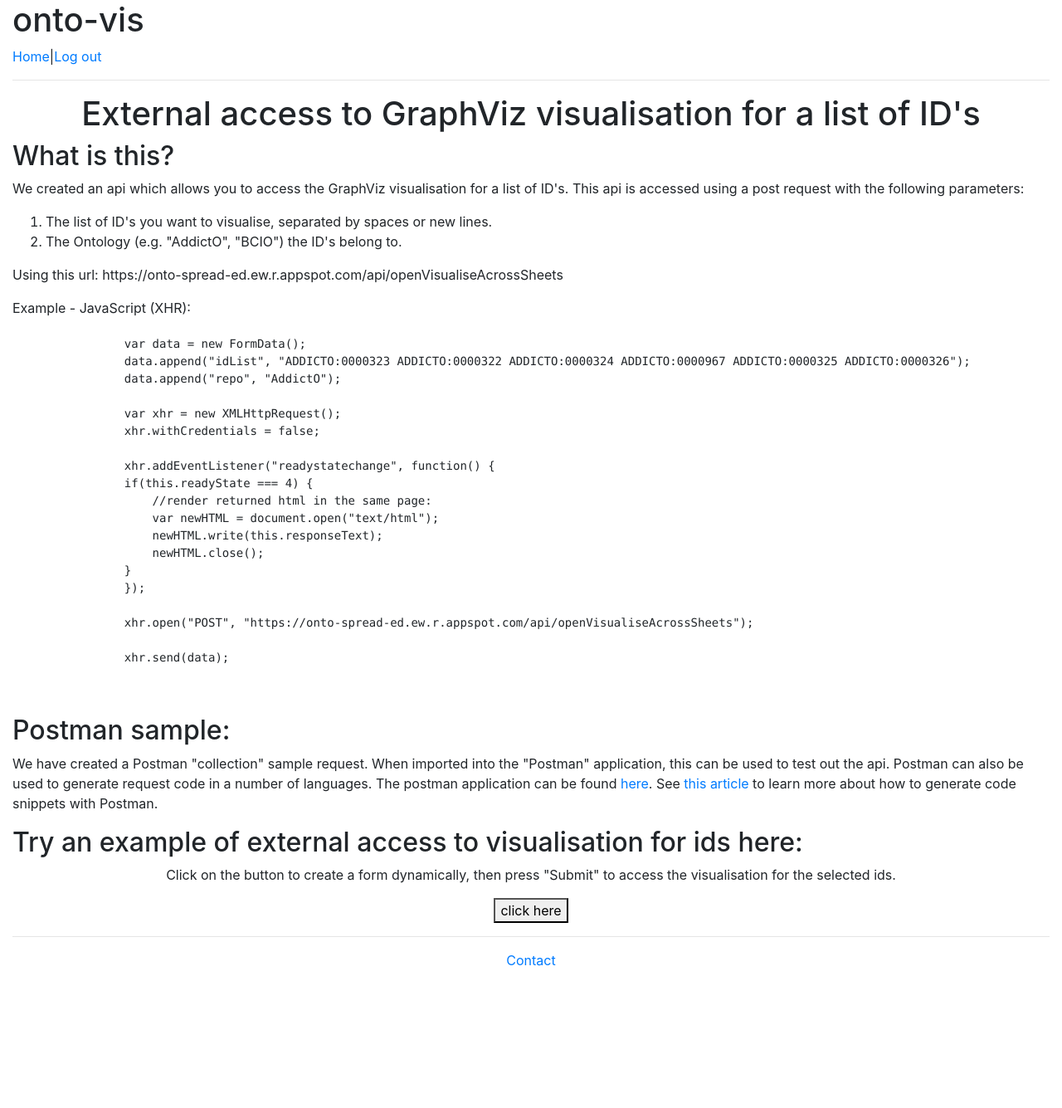
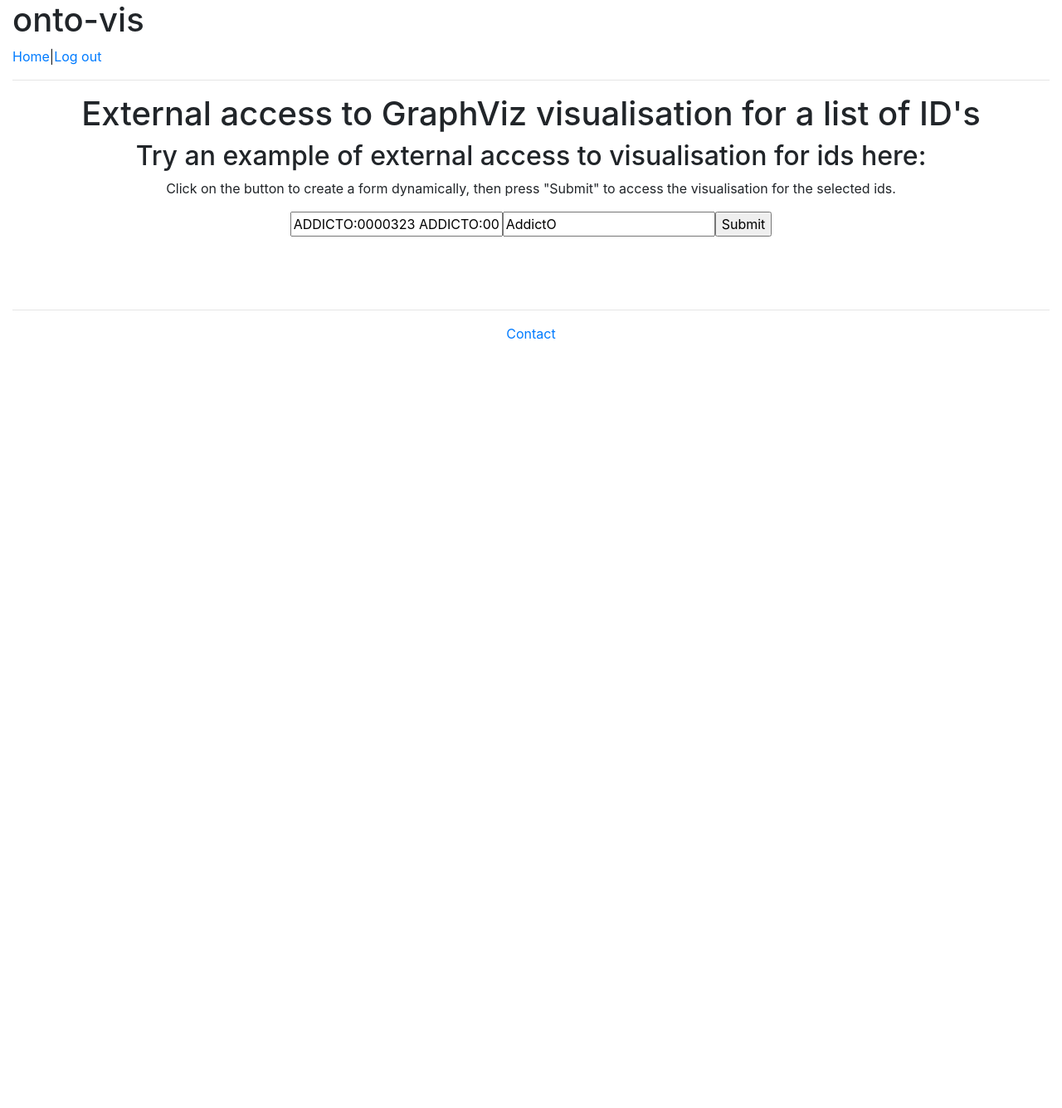
Before and after one commit to ontology-tools/onto-vis, a Flask app: page / in a window 1280 px wide. Shown: the whole page at 83% size. After the commit the page ends 409 px from the top, so only its background shows below. Run offline with Flask 2, Linux system fonts and the light colour scheme; some libraries are stand-ins or nearby versions.

Commit message:
removed some unused html
Signed-off-by: Tom <tomjuggler@gmail.com>

```diff
--- a/templates/base.html
+++ b/templates/base.html
@@ -47,6 +47,9 @@
       <hr />
 
       {% block content %}{% endblock %}
+<br>
+<br>
+<br>
 
     </div>
 
--- a/templates/index.html
+++ b/templates/index.html
@@ -13,79 +13,20 @@
     </h1>
 </head>
 
-<body style = "padding-bottom: 150px">
-    <h2>
-        What is this?
-    </h2>
-    <p>
-        We created an api which allows you to access the GraphViz visualisation for a list of ID's.
-        This api is accessed using a post request with the following parameters:
-    <ol>
-        <li>
-            The list of ID's you want to visualise, separated by spaces or new lines.
-        </li>
-        <li>
-            The Ontology (e.g. "AddictO", "BCIO") the ID's belong to.
-        </li>
-    </ol>
-    </p>
-    <p>
-        Using this url: https://onto-spread-ed.ew.r.appspot.com/api/openVisualiseAcrossSheets
-    </p>
 
-    <figure>
-        <figcaption>Example - JavaScript (XHR):</figcaption>
-        <pre>
-            <code style="text-align: left;">
-                var data = new FormData();
-                data.append("idList", "ADDICTO:0000323 ADDICTO:0000322 ADDICTO:0000324 ADDICTO:0000967 ADDICTO:0000325 ADDICTO:0000326");
-                data.append("repo", "AddictO");
-
-                var xhr = new XMLHttpRequest();
-                xhr.withCredentials = false;
-
-                xhr.addEventListener("readystatechange", function() {
-                if(this.readyState === 4) {
-                    //render returned html in the same page:
-                    var newHTML = document.open("text/html");
-                    newHTML.write(this.responseText);
-                    newHTML.close();
-                }
-                });
-
-                xhr.open("POST", "https://onto-spread-ed.ew.r.appspot.com/api/openVisualiseAcrossSheets");
-
-                xhr.send(data);
-            </code>
-        </pre>
-
-    </figure>
-
-
-    <h2>
-        Postman sample:
-    </h2>
-    <p>
-        We have created a Postman "collection" sample request. When imported into the "Postman" application,
-        this can be used to test out the api. Postman can also be used to generate request code in a number of
-        languages.
-        The postman application can be found <a href="https://www.getpostman.com/">here</a>.
-        See <a href="https://learning.postman.com/docs/sending-requests/generate-code-snippets/">this article</a>
-        to learn more about how to generate code snippets with Postman.
-    </p>
-    <h2>
+    <h2 style="text-align: center;">
         Try an example of external access to visualisation for ids here:
     </h2>
     <!-- <h2 style="color: green;">
         onto-spread-ed
     </h2> -->
-    <div style="text-align: center;">
+    <div id="form_div" style="text-align: center;">
         <p>
             Click on the button to create
             a form dynamically, then press "Submit" to access the visualisation for the selected ids.
         </p>
 
-        <button onClick="ID_Fun()">
+        <button id="click_here" onClick="ID_Fun()">
             click here
         </button>
     </div>
@@ -96,7 +37,10 @@
             form = document.createElement("FORM");
             form.name = 'form';
             form.method = 'POST';
-            form.action = 'https://onto-spread-ed.ew.r.appspot.com/api/openVisualiseAcrossSheets';
+            form.style="text-align: center;"
+            //test:
+            form.action = 'http://127.0.0.1:8080/api/openVisualiseAcrossSheets';
+            // form.action = 'https://onto-spread-ed.ew.r.appspot.com/api/openVisualiseAcrossSheets';
 
             // form.action = 'http://me.mydomain.com:8080/api/openVisualiseAcrossSheets';
             var input = document.createElement('input');
@@ -116,9 +60,15 @@
             // Append the button to the form
             form.append(s);
             // Append the form to the page
-            document.body.appendChild(form);
+            // form.after($("#form_div"))
+            $("#form_div").append(form);
+            $("#click_here").hide();
+
+            // document.body.appendChild(form);
         }
+        ID_Fun(); //todo: remove the function, turn it into a div?
     </script>
+
 </body>
 
 
```
